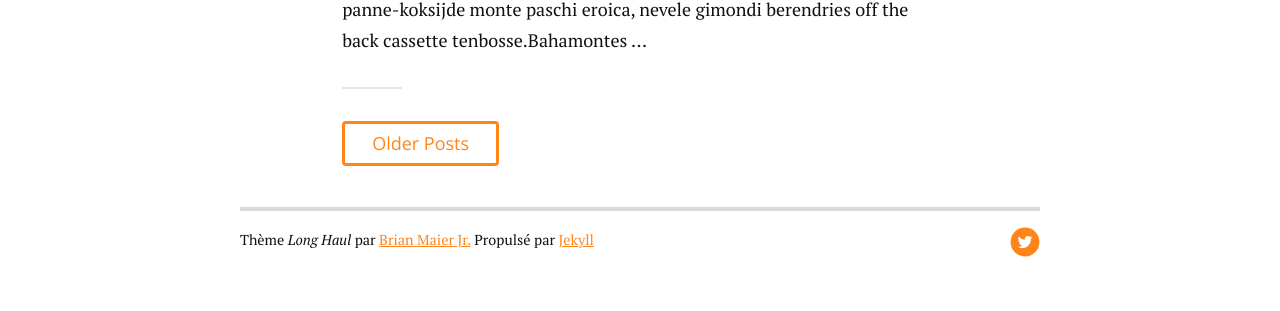
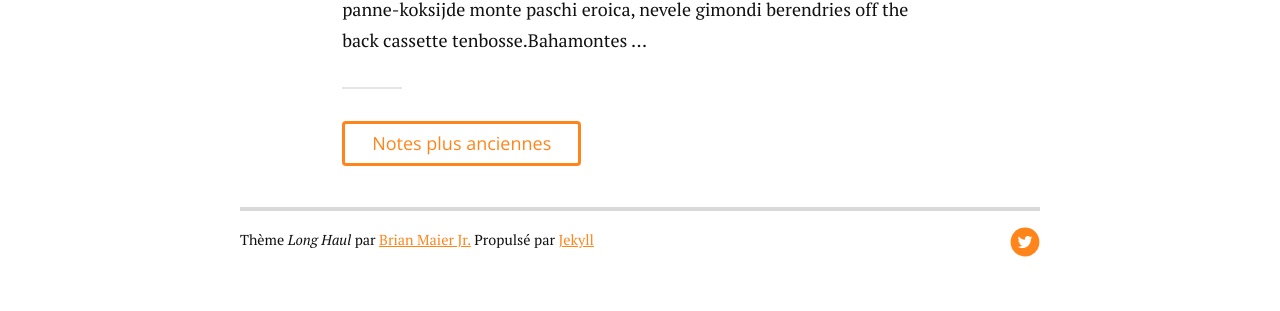
Before and after one commit to Ogoldfish/ogoldfish.github.io, a Jekyll site: the page built from index.html, in a window 1280 px wide. Shown: the part 1732-2043 px from the top of the page. Built offline with Jekyll 4.4.1, drawn with Linux system fonts in a browser that asks for light colours; nearby versions of some CDN libraries; Markdown is read by kramdown in place of the engine named in the settings; the list of posts is cut into pages by our own code.

Commit message:
Pagination en français

```diff
--- a/index.html
+++ b/index.html
@@ -16,10 +16,10 @@ layout: default
   <!-- Pagination links -->
   <div class="pagination">
     {% if paginator.previous_page %}
-      <a href="{{ paginator.previous_page_path | prepend: site.baseurl }}" class="previous button__outline">Newer Posts</a>
+      <a href="{{ paginator.previous_page_path | prepend: site.baseurl }}" class="previous button__outline">Notes plus récentes</a>
     {% endif %}
     {% if paginator.next_page %}
-      <a href="{{ paginator.next_page_path | prepend: site.baseurl }}" class="next button__outline">Older Posts</a>
+      <a href="{{ paginator.next_page_path | prepend: site.baseurl }}" class="next button__outline">Notes plus anciennes</a>
     {% endif %}
   </div>
 </div>
```
